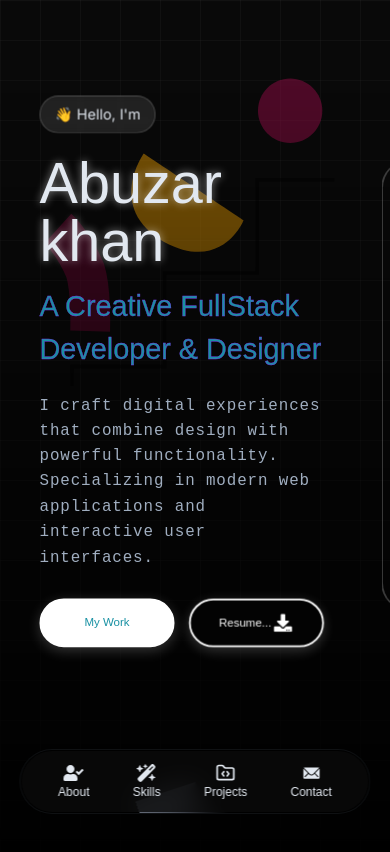
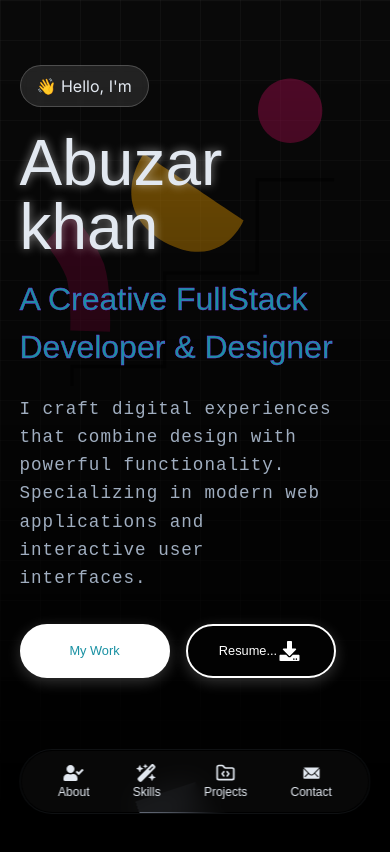
Before and after one commit to Abuzar448/Abuzar-Portfolio, a React (Vite) app: page / in a window 390 px wide. Shown: the top 852 px of the page. Built offline with nearby package versions, Linux system fonts and the light colour scheme; no server answers; a web font is replaced by a local one.

Commit message:
Implemented Hero Secrion Scale & Updated ScaleStream Project with its live hosted link

```diff
--- a/src/App.css
+++ b/src/App.css
@@ -676,10 +676,10 @@ font-family: "Climate Crisis", sans-serif;
     width: 100% !important;
   }
   .hero {
-    min-height: 110vh !important;
+    min-height: 100vh !important;
   }
   .hero-container{
-    scale:0.9;
+    scale:1;
   }
   .logo {
     display: none;
--- a/src/components/Projects.jsx
+++ b/src/components/Projects.jsx
@@ -164,7 +164,7 @@ const Projects = () => {
       ],
     },
     {
-      href: "https://github.com/Abuzar448/codevector_Assignment",
+      href: "https://codevector-assignment-f1g4-59fx2k175.vercel.app/",
       img: "/projects/Backend_App.jpg",
       title: "ScaleStream - High-Performance Data Engine",
       desc: "A scalable MERN application optimizing database lookups across 200,000+ indexed records using advanced cursor-based pagination and compound indexing.",
```
